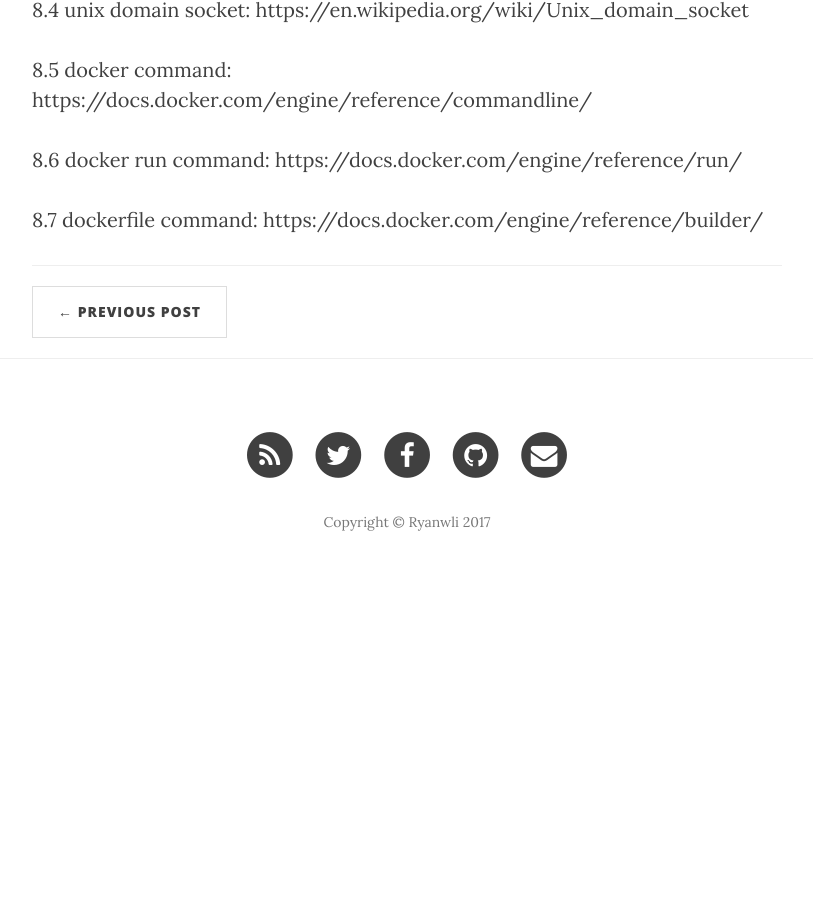
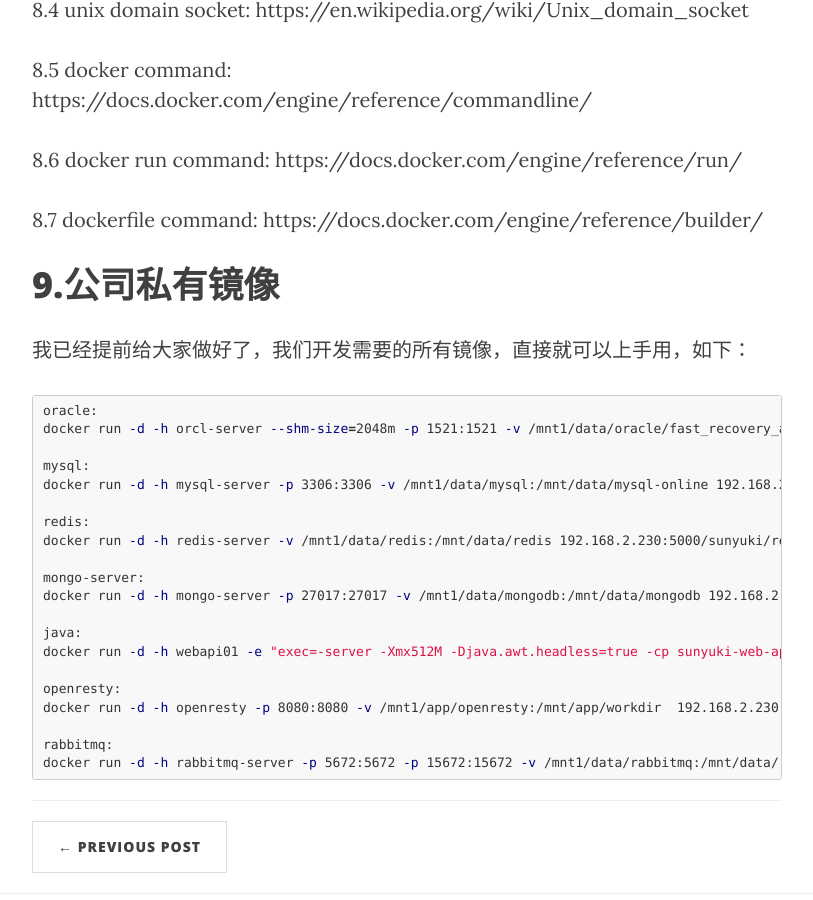
Before and after one commit to ryanwli/ryanwli.github.io, a Jekyll site: the page built from _posts/2016-10-15-docker-inside.md, in a window 1280 px wide and 900 px high, scrolled down 12738 px. Shown: the whole window, without its empty margins (233-1046 px from the left). Built offline with Jekyll 4.4.1, drawn with Linux system fonts in a browser that asks for light colours; nearby versions of some CDN libraries; before the commit the page ends 13336 px from its top, so only the background shows below that.

Commit message:
add docker inside

````diff
--- a/_posts/2016-10-15-docker-inside.md
+++ b/_posts/2016-10-15-docker-inside.md
@@ -380,3 +380,32 @@ MASQUERADE  all  --  172.18.0.0/16        anywhere
 8.6 docker run command: https://docs.docker.com/engine/reference/run/
 
 8.7 dockerfile command: https://docs.docker.com/engine/reference/builder/
+
+
+
+# 9.公司私有镜像
+
+我已经提前给大家做好了，我们开发需要的所有镜像，直接就可以上手用，如下：
+
+```shell
+oracle:
+docker run -d -h orcl-server --shm-size=2048m -p 1521:1521 -v /mnt1/data/oracle/fast_recovery_area:/mnt/data/oracle/fast_recovery_area -v /mnt1/data/oracle/oradata:/mnt/data/oracle/oradata 192.168.2.230:5000/sunyuki/oraclelinux:latest
+
+mysql:
+docker run -d -h mysql-server -p 3306:3306 -v /mnt1/data/mysql:/mnt/data/mysql-online 192.168.2.230:5000/sunyuki/mysqllinux:latest
+
+redis:
+docker run -d -h redis-server -v /mnt1/data/redis:/mnt/data/redis 192.168.2.230:5000/sunyuki/redis:latest
+
+mongo-server:
+docker run -d -h mongo-server -p 27017:27017 -v /mnt1/data/mongodb:/mnt/data/mongodb 192.168.2.230:5000/sunyuki/mongodb:latest
+
+java:
+docker run -d -h webapi01 -e "exec=-server -Xmx512M -Djava.awt.headless=true -cp sunyuki-web-api-0.0.1.jar::libs/* com.sunyuki.ec.web.api.Application --server.port=8081" -p 8081:8081 -v /mnt1/app/sunyuki-ec-webapi-0.0.1-1:/mnt/app/workdir  192.168.2.230:5000/sunyuki/javalinux:1.2;
+
+openresty:
+docker run -d -h openresty -p 8080:8080 -v /mnt1/app/openresty:/mnt/app/workdir  192.168.2.230:5000/sunyuki/openresty:latest;
+
+rabbitmq:
+docker run -d -h rabbitmq-server -p 5672:5672 -p 15672:15672 -v /mnt1/data/rabbitmq:/mnt/data/rabbitmq  192.168.2.230:5000/sunyuki/rabbitmq:latest;
+```
````
